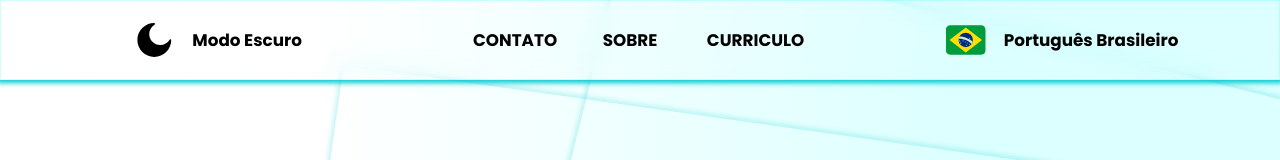
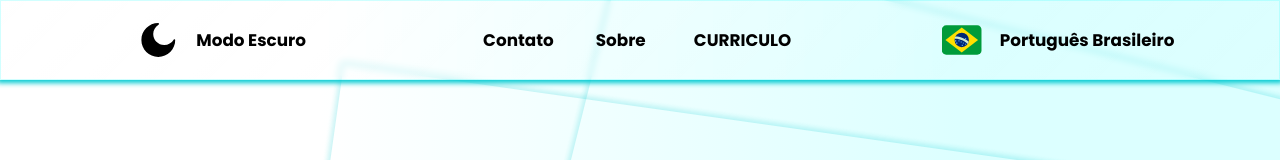
Before and after one commit to MatheusCostaM/Meu-Portfolio, a React (Vite) app: page / in a window 1280 px wide. Shown: the top 160 px of the page. Built offline with nearby package versions, Linux system fonts and the light colour scheme.

Commit message:
adicionando funcionalidade de scroll aos menuitems

```diff
--- a/src/App.jsx
+++ b/src/App.jsx
@@ -21,13 +21,17 @@ function App() {
 
   };
 
-  function TrocaTema(text) {
+  const TrocaTema = (text) => {
     if (text === "Modo Claro") {
       setTema(temaClaro);
     } else {
       setTema(temaEscuro);
     }
   }
+
+  const scroll = (id, centro) => {
+    document.getElementById(id).scrollIntoView({ behavior: "smooth", block: centro });
+  };
 
   return (
     <>
@@ -36,8 +40,8 @@ function App() {
         <Background />
         <main>
           <Tela conteudo={tela} />
-          <Navbar TrocaTema={TrocaTema} abrir={abrir} />
-          <MenuLateral />
+          <Navbar TrocaTema={TrocaTema} abrir={abrir} scroll={scroll} />
+          <MenuLateral scroll={scroll} />
           <Dashboard abrir={abrir} />
         </main>
       </ThemeProvider>
--- a/src/componentes/Container/index.jsx
+++ b/src/componentes/Container/index.jsx
@@ -28,11 +28,13 @@ section {
 
 `;
 
-export default ({ children }) => {
+export default ({ children, id }) => {
 
     return (
         <Container>
-            {children}
+            <section id={id}>
+                {children}
+            </section>
         </Container>
     );
 
--- a/src/componentes/Dashboard/index.jsx
+++ b/src/componentes/Dashboard/index.jsx
@@ -65,7 +65,7 @@ export default ({ abrir }) => {
 
     return (
         <Dashboard>
-            <Container>
+            <Container id="apresentacao">
                 <div>
                     <section>
                         <Neon><Separador /></Neon>
@@ -98,12 +98,12 @@ export default ({ abrir }) => {
                 </div>
             </Container>
 
-            <Container>
+            <Container id="projetos">
                 {Projetos.map((projeto, index) => (
                     <Projeto nome={projeto.nome} key={index} abrir={abrir}></Projeto>
                 ))}
             </Container>
-            <Container>
+            <Container id="contato">
                 <Text>Entre em Contato e Vamos Trabalhar Juntos</Text>
                 <div>
                     <MoveSimple>
@@ -113,8 +113,9 @@ export default ({ abrir }) => {
                 </div>
 
             </Container>
-            <Container>
+            <Container >
                 <Text tipoText="titulo2">SOBRE MIM</Text>
+                <div id="sobre"></div>
                 <CaixaText>
                     <Text tipoText="titulo3">
                         Atualmente atuo na área administrativa de uma escola da Prefeitura de São
--- a/src/componentes/MenuLateral/index.jsx
+++ b/src/componentes/MenuLateral/index.jsx
@@ -18,15 +18,15 @@ top: 50%;
 
 `
 
-export default () => {
+export default ({ scroll }) => {
 
     return (
         <MenuLateral>
-            <Vidro $bordaCurva="20px">
+            <Vidro $bordaCurva="20px" $blur={3}>
                 <Menu $posicao="vertical">
-                    <Text>Apresentação</Text>
-                    <Text>Projetos</Text>
-                    <Text>Contato</Text>
+                    <Text evento={() => scroll("apresentacao", "center")}>Apresentação</Text>
+                    <Text evento={() => scroll("projetos", "start")}>Projetos</Text>
+                    <Text evento={() => scroll("contato", "center")}>Contato</Text>
                 </Menu>
             </Vidro>
         </MenuLateral >
--- a/src/componentes/Navbar/index.jsx
+++ b/src/componentes/Navbar/index.jsx
@@ -18,7 +18,7 @@ z-index: 2;
 
 `
 
-export default ({ TrocaTema, abrir }) => {
+export default ({ TrocaTema, abrir, scroll }) => {
 
     const abrirPdf = () => {
         abrir({ nome: "PDF", pdf: Pdf });
@@ -27,11 +27,11 @@ export default ({ TrocaTema, abrir }) => {
     return (
 
         <Navbar>
-            <Vidro>
+            <Vidro $blur={3}>
                 <Tema TrocaTema={TrocaTema} />
                 <Menu $posicao="horizontal">
-                    <Text>CONTATO</Text>
-                    <Text>SOBRE</Text>
+                    <Text evento={() => scroll("contato", "center")}>Contato</Text>
+                    <Text evento={() => scroll("sobre", "center")}>Sobre</Text>
                     <Text evento={abrirPdf}>CURRICULO</Text>
                 </Menu>
                 <Lingua />
--- a/src/componentes/Tela/index.jsx
+++ b/src/componentes/Tela/index.jsx
@@ -95,7 +95,7 @@ justify-content: flex-start;
 flex-wrap: wrap;
 
 img {
-    max-width: 50px;
+    max-width: 25px;
   }
 
 `;
--- a/src/componentes/Vidro/index.jsx
+++ b/src/componentes/Vidro/index.jsx
@@ -10,8 +10,8 @@ const Vidro = styled.div`
     /* Estilo de espelho */
     background-color: white;
     background: linear-gradient(135deg, rgba(255, 255, 255, 0.1), rgba(255, 255, 255, 0));
-    backdrop-filter: blur(10px);
-    -webkit-backdrop-filter: blur(10px);
+    backdrop-filter: blur(${(props) => (props.$blur !== undefined ? props.$blur : 10)}px);
+    -webkit-backdrop-filter: blur(${(props) => (props.$blur !== undefined ? props.$blur : 10)}px);
     box-shadow: 0px 0px 5px 3px #00cad1;
 
     border: 1px solid rgba(0, 255, 255, 0.18);
@@ -22,9 +22,9 @@ const Vidro = styled.div`
     border-radius: ${({ $bordaCurva }) => $bordaCurva || '0px'};
 `;
 
-export default ({ children, $bordaCurva }) => {
+export default ({ children, $bordaCurva, $blur }) => {
     return (
-        <Vidro $bordaCurva={$bordaCurva}>
+        <Vidro $bordaCurva={$bordaCurva} $blur={$blur}>
             {children}
         </Vidro>
     );
```
